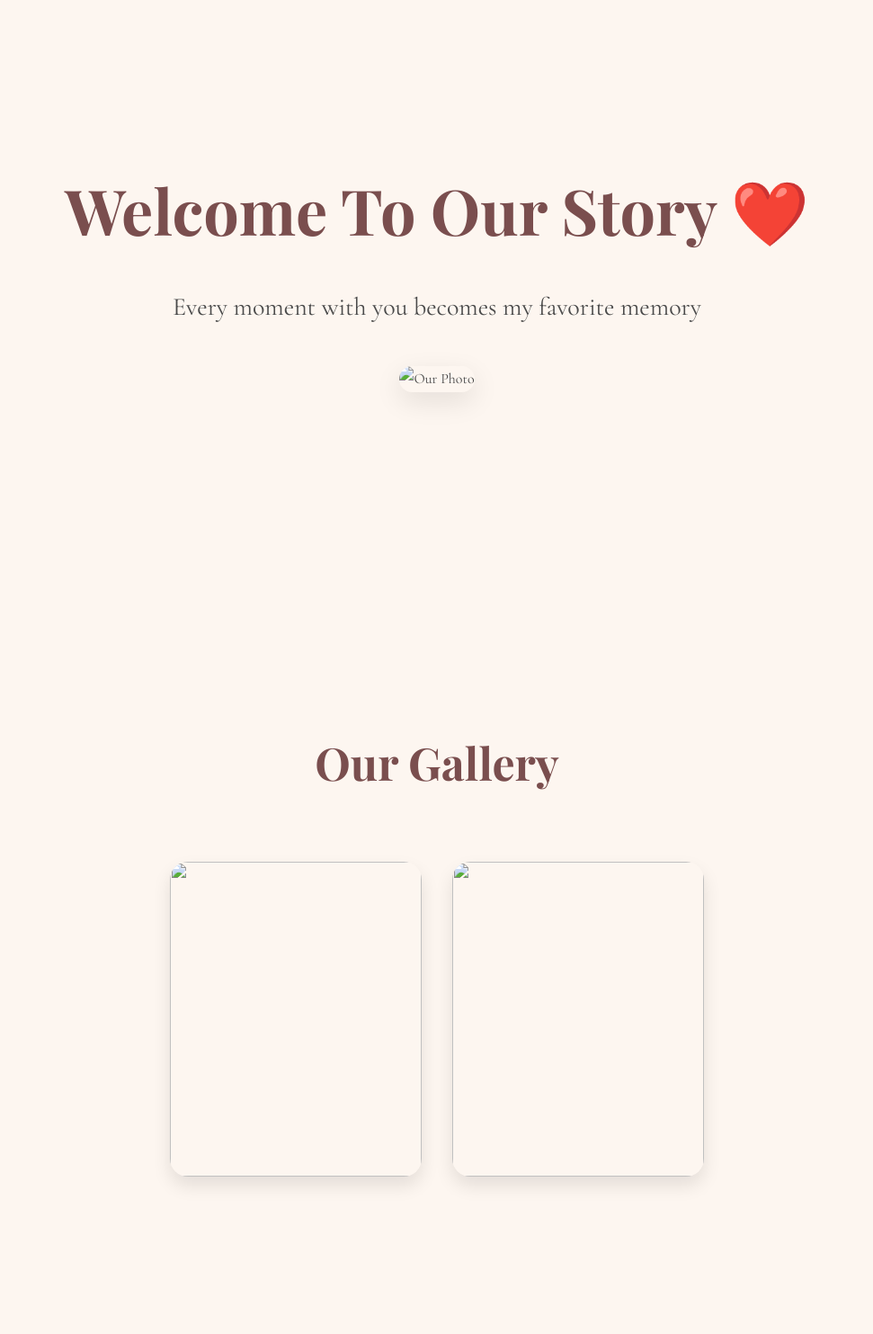
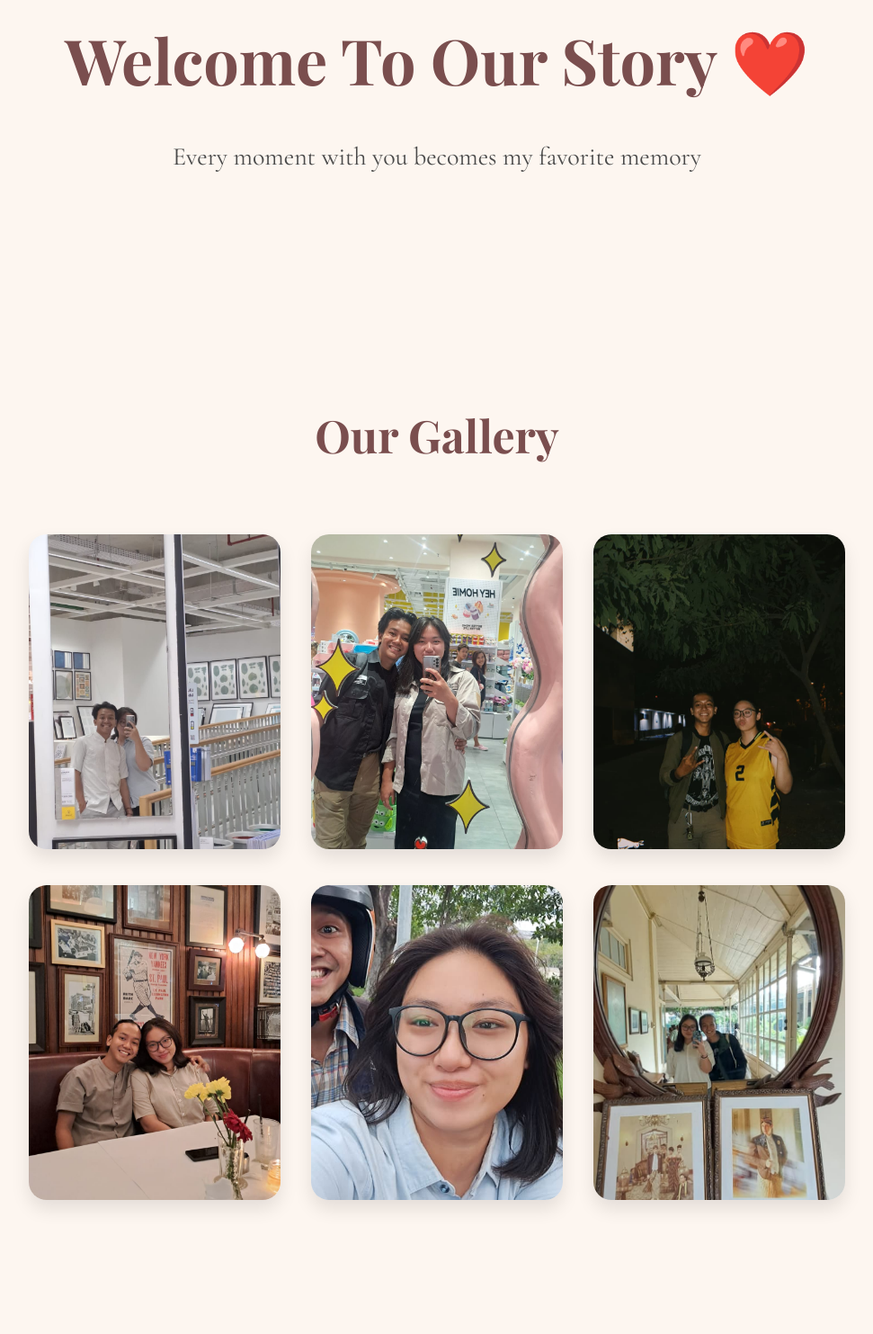
Before and after one commit to elangsatyar214-eng/our-memories, a plain HTML site: page index.html in a window 1280 px wide. Shown: the part 117-1600 px from the top of the page at 90% size, without its empty margins (154-1125 px from the left). Drawn offline with nearby package versions, Linux system fonts and the light colour scheme.

Commit message:
Update gambar dan tampilan css

```diff
--- a/index.html
+++ b/index.html
@@ -45,10 +45,6 @@
                 Every moment with you becomes my favorite memory
             </p>
 
-            <img src="images/"
-                 alt="Our Photo"
-                 class="home-photo">
-
         </div>
 
       </section>
@@ -59,11 +55,27 @@
         <h2> Our Gallery </h2>
 
         <div class="gallery-item">
-            <img src="images/" alt="">
+            <img src="images/Gambar 1.jpeg" alt="">
         </div>
 
         <div class="gallery-item">
-            <img src="images/" alt="">
+            <img src="images/Gambar 2.jpeg" alt="">
+        </div>
+
+         <div class="gallery-item">
+            <img src="images/Gambar 3.jpeg" alt="">
+        </div>
+
+         <div class="gallery-item">
+            <img src="images/Gambar 4.jpeg" alt="">
+        </div>
+
+         <div class="gallery-item">
+            <img src="images/Gambar 5.jpeg" alt="">
+        </div>
+
+         <div class="gallery-item">
+            <img src="images/Gambar 6.jpeg" alt="">
         </div>
 
       </section>
--- a/style.css
+++ b/style.css
@@ -100,7 +100,7 @@ html{
 ========================================== */
 
 section{
-    min-height: 100vh;
+    min-height: auto;
 
     padding: 120px 10% 80px;
 
```
Also changed, not shown: images/Gambar 1.jpeg (added), images/Gambar 2.jpeg (added), images/Gambar 3.jpeg (added), images/Gambar 4.jpeg (added), images/Gambar 5.jpeg (added), images/Gambar 6.jpeg (added).
